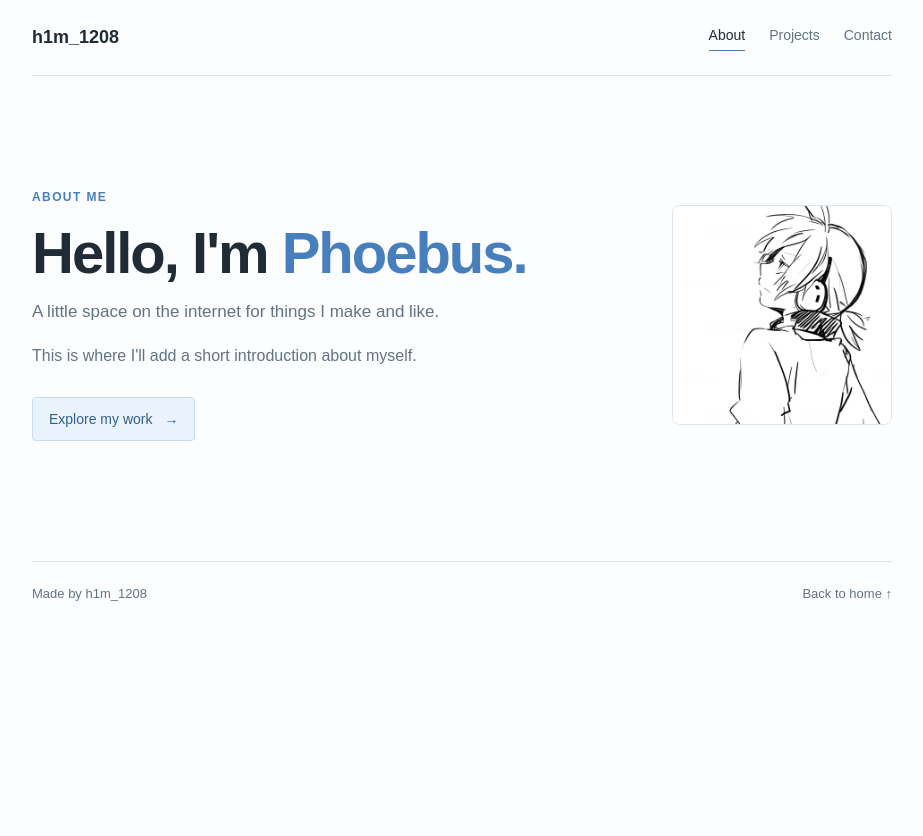
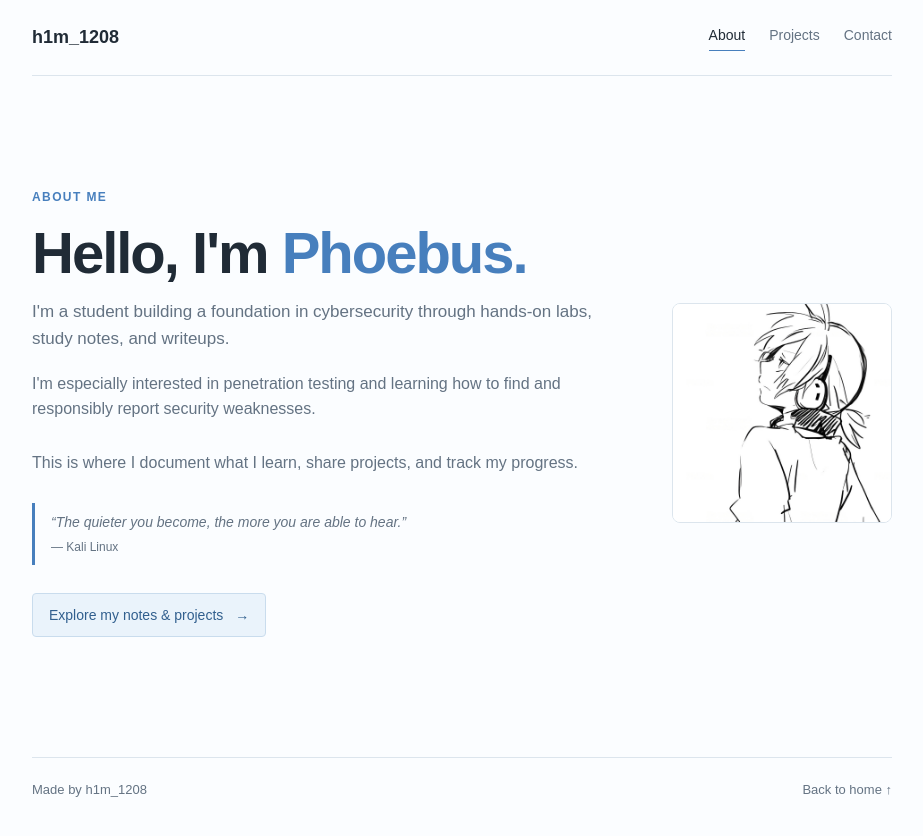
Before and after one commit to h1m1208/h1m1208.github.io, a Jekyll site: the page index.html, which Jekyll copies as it is, in a window 1280 px wide. Shown: the top 836 px of the page, without its empty margins (178-1101 px from the left). Built offline with Jekyll 4.4.1, drawn with Linux system fonts in a browser that asks for light colours.

Commit message:
Update index.html and style.css: refine personal introduction and add quote styling

```diff
--- a/index.html
+++ b/index.html
@@ -3,7 +3,7 @@
   <head>
     <meta charset="utf-8">
     <meta name="viewport" content="width=device-width, initial-scale=1">
-    <meta name="description" content="The personal website of h1m_1208.">
+    <meta name="description" content="Study notes, writeups, and projects by Phoebus.">
     <title>h1m_1208 — Personal Website</title>
     <link rel="stylesheet" href="style.css">
   </head>
@@ -22,9 +22,16 @@
         <div class="intro-copy">
           <p class="eyebrow">ABOUT ME</p>
           <h1>Hello, I'm <span>Phoebus.</span></h1>
-          <p class="intro-text">A little space on the internet for things I make and like.</p>
-          <p class="page-note">This is where I'll add a short introduction about myself.</p>
-          <a class="button" href="projects.html">Explore my work <span aria-hidden="true">→</span></a>
+          <p class="intro-text">I'm a student building a foundation in cybersecurity through hands-on labs, study notes, and writeups.</p>
+          <p class="page-note">I'm especially interested in penetration testing and learning how to find and responsibly report security weaknesses.</p>
+          <p class="page-note">This is where I document what I learn, share projects, and track my progress.</p>
+          <figure class="intro-quote">
+            <blockquote>
+              <p>“The quieter you become, the more you are able to hear.”</p>
+            </blockquote>
+            <figcaption>— Kali Linux</figcaption>
+          </figure>
+          <a class="button" href="projects.html">Explore my notes &amp; projects <span aria-hidden="true">→</span></a>
         </div>
         <img class="profile-picture" src="assets/images/profile_pic.png" alt="Profile picture of Phoebus">
       </section>
--- a/style.css
+++ b/style.css
@@ -165,6 +165,27 @@ h1 span {
 .page-note {
   margin-bottom: 28px;
   color: var(--muted);
+}
+
+.intro-quote {
+  margin: 0 0 28px;
+  padding: 8px 0 8px 16px;
+  border-left: 3px solid var(--blue);
+  color: var(--muted);
+  font-size: 14px;
+}
+
+.intro-quote blockquote {
+  margin: 0;
+  font-style: italic;
+}
+
+.intro-quote blockquote p {
+  margin-bottom: 4px;
+}
+
+.intro-quote figcaption {
+  font-size: 12px;
 }
 
 .button {
```
